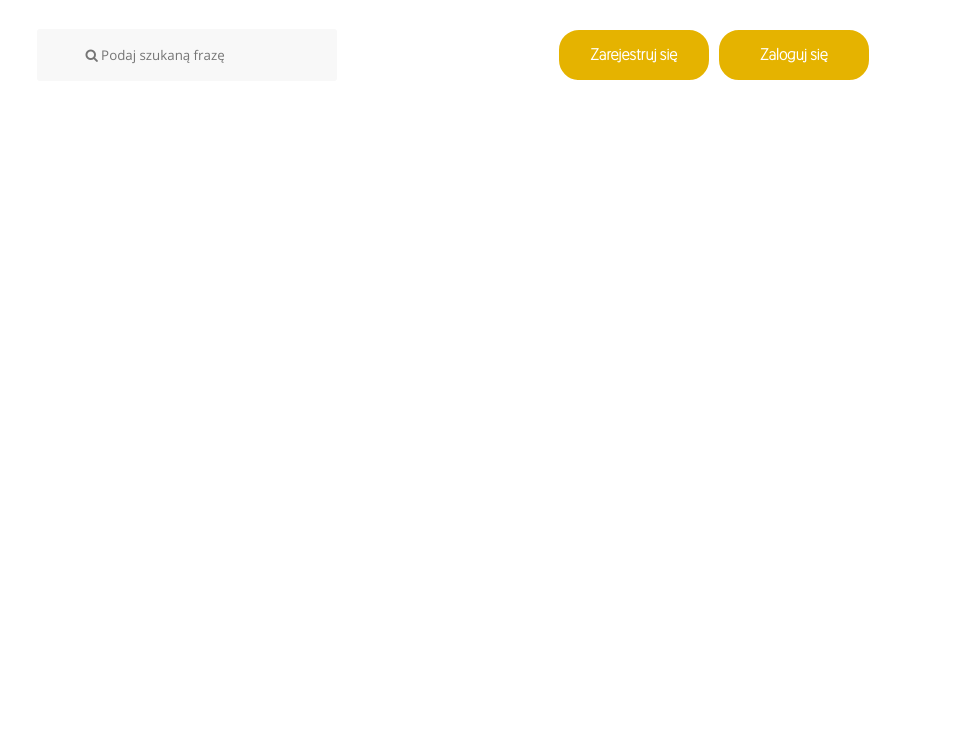
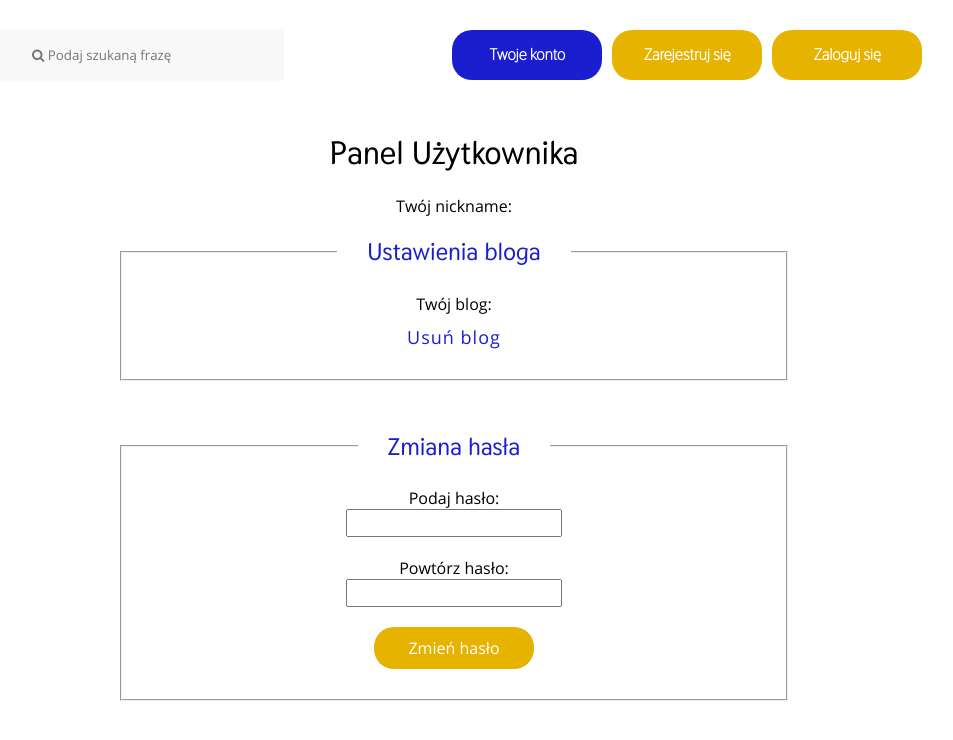
Before and after one commit to Maciek246/blogport-front, a React (Create React App) app: page /1/userpanel in a window 1280 px wide. Shown: the top 740 px of the page, without its empty margins (186-1139 px from the left). Built offline with nearby package versions, Linux system fonts and the light colour scheme.

Commit message:
[UserPanel] added panel to manage account by user

```diff
--- a/src/App.js
+++ b/src/App.js
@@ -4,6 +4,7 @@ import MainNavbar from './components/MainNavbar';
 import MainPage from './components/MainPage';
 import AddPost from './components/AddPostPanel';
 import BlogLovWeb from './components/BlogLovWeb';
+import UserPanel from './components/UserPanel';
 import { Provider } from 'react-redux';
 import store from './stores';
 import './assets/css/fonts.css'
@@ -12,10 +13,12 @@ class App extends Component {
   render() {
     return (
       <Provider store={store}>
-        <MainNavbar/>
+
         <Router>
           <React.Fragment>
+            <MainNavbar/>
             <Route exact path="/" component={MainPage} />
+            <Route exact path="/:slug/userpanel" component={UserPanel} />
             <Route exact path="/:slug" component={BlogLovWeb} />
             <Route exact path="/:slug/addpost" component={AddPost} />
             <Route path="/:category" component="" />
--- a/src/components/MainNavbar/index.js
+++ b/src/components/MainNavbar/index.js
@@ -1,4 +1,5 @@
 import React, {Component } from 'react';
+import {BrowserRouter as Router, Route, Link, Redirect} from 'react-router-dom';
 import Modal from '../Modal';
 import LoginForm from '../LoginForm';
 import RegisterForm from '../RegisterForm';
@@ -25,11 +26,11 @@ class MainNavbar extends Component {
            <div className="main-navbar">
                 <div className="main-navbar main-navbar--content-left">
                     <div className="main-navbar main-navbar--search">
-
-                    <input id="search"type="text" placeholder=" &#xF002; Podaj szukaną frazę"/>
+                      <input id="search"type="text" placeholder=" &#xF002; Podaj szukaną frazę"/>
                     </div>
                 </div>
                 <div className="main-navbar main-navbar--content-right">
+                <Link to="/slug/userpanel"> <button className="button--main-navbar blue">Twoje konto</button></Link>
                     <button className="button--main-navbar" onClick={this.toggleModalRegister}>Zarejestruj się</button>
                     <button className="button--main-navbar"  onClick={this.toggleModalLogin}>Zaloguj się</button>
                 </div>
--- a/src/components/MainNavbar/style.css
+++ b/src/components/MainNavbar/style.css
@@ -37,10 +37,13 @@
     padding-top: 10px;
     padding-bottom:10px;
     border-radius: 20px;
-    border: 2px double #e5b300;;
+    border: none;
     width:150px;
     margin:5px;
     cursor: pointer;
+}
+.blue{
+  background-color: #1b1ece;
 }
 #search {
   font-family: "FontAwesome", "Open Sans";
--- /dev/null
+++ b/src/components/UserPanel/index.js
@@ -0,0 +1,35 @@
+import React, {Component} from 'react';
+import './style.css';
+
+
+class UserPanel extends Component{
+    render(){
+        return(
+            <div className="UserPanel--container">
+                <h1 className="UserPanel--title">Panel Użytkownika</h1>
+                <div>Twój nickname: </div>
+                <fieldset className="UserPanel--fieldset">
+                    <legend className="UserPanel--legend"><h2 className="UserPanel--titlePass">Ustawienia bloga</h2></legend>
+                        <div>Twój blog: </div>
+                        <div className="UserPanel--deleteButton">Usuń blog</div>
+                </fieldset>
+                <fieldset className="UserPanel--fieldset">
+                    <legend className="UserPanel--legend"><h2 className="UserPanel--titlePass">Zmiana hasła</h2></legend>
+                        <label for="password1">Podaj hasło: </label>
+                        <br/>
+                        <input type="password" name="password1" className="UserPanel--passwordInput"/>
+                        <br/>
+                        <label for="password2">Powtórz hasło: </label>
+                        <br/>
+                        <input type="password" name="password2" className="UserPanel--passwordInput"/>
+                        <br/>
+                        <input type="submit" name="submit" value="Zmień hasło" className="UserPanel--submit"/>
+                </fieldset>
+
+
+
+            </div>
+        );
+    }
+}
+export default UserPanel;
--- /dev/null
+++ b/src/components/UserPanel/style.css
@@ -0,0 +1,45 @@
+.UserPanel--container{
+    display: flex;
+    flex-direction: column;
+    justify-content: center;
+    align-content: center;
+    align-items: center;
+    align-self: center;
+    color: black;
+}
+.UserPanel--title, .UserPanel--titlePass{
+    font-family: 'Thasadith Bold';
+}
+.UserPanel--deleteButton{
+    cursor: pointer;
+    color: #1b1ece;
+    font-size: 18px;
+    letter-spacing: 1px;
+    margin: 10px;
+    margin-bottom: 20px;
+}
+.UserPanel--legend{
+    text-align: center;
+    padding: 0px 30px;
+    color: #1b1ece;
+}
+.UserPanel--fieldset{
+    text-align: center;
+    width: 50%;
+    margin-bottom: 30px;
+}
+.UserPanel--passwordInput{
+    margin-bottom: 20px;
+    font-size: 16px;
+}
+.UserPanel--submit{
+    background-color:  #e5b300;
+    border: none;
+    border-radius: 20px;
+    width: 25%;
+    padding: 10px;
+    color: #fff;
+    font-size: 16px;
+    cursor: pointer;
+    margin-bottom: 20px;
+}
```
